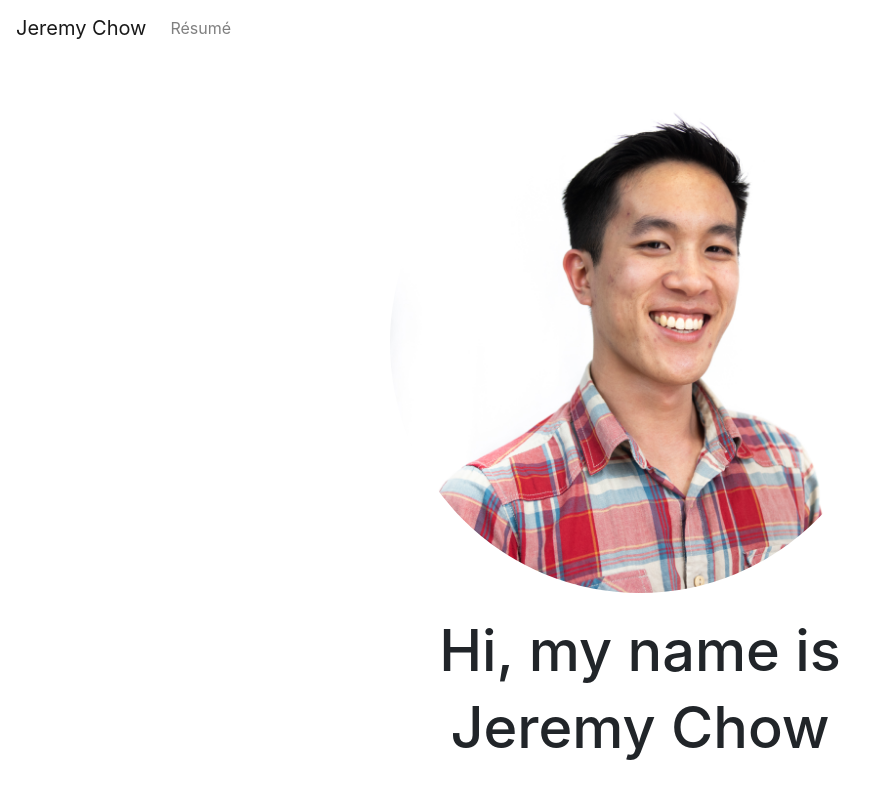
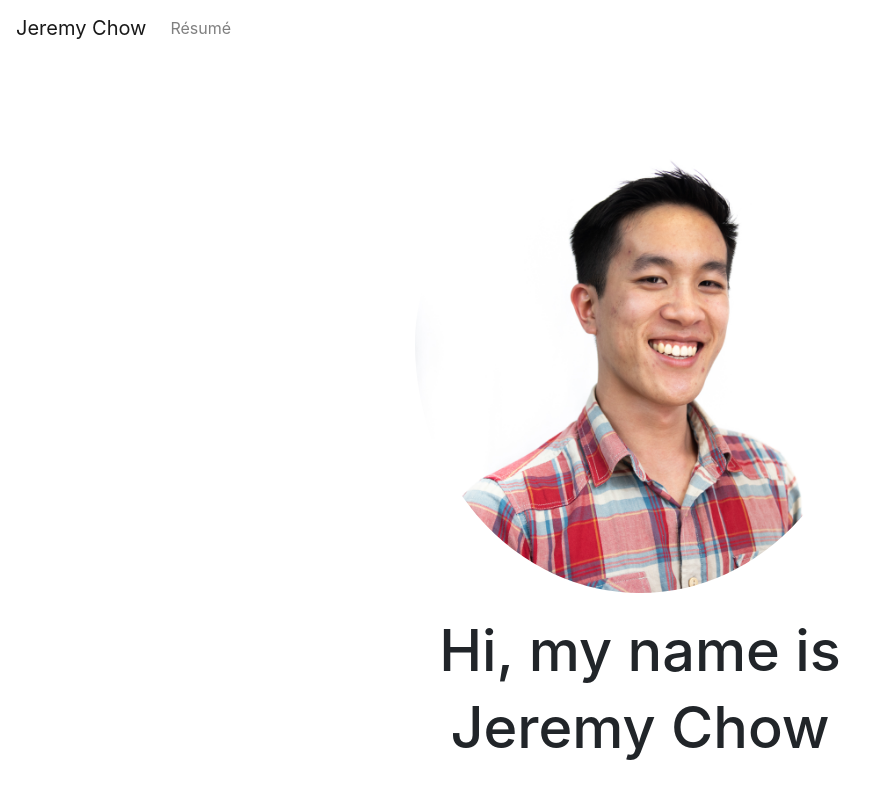
Before and after one commit to jeremyrchow/portfolio-heroku, a React (Create React App) app: page / in a window 1280 px wide. Shown: the top 793 px of the page, without its empty margins (0-884 px from the left). Built offline with nearby package versions, Linux system fonts and the light colour scheme.

Commit message:
Fixed top padding on picture to match navbar height

```diff
--- a/src/App.js
+++ b/src/App.js
@@ -13,7 +13,7 @@ function App() {
         <HeaderBanner />
         <div className = "profile-pic">
             <img
-            style={{borderRadius: "50%", height: "calc(10vw+5vw)", maxHeight: "500px"}}
+            style={{borderRadius: "50%", paddingTop: "50px",height: "calc(10vw+5vw)", maxHeight: "500px"}}
             src = {ProfilePic}
             alt = "JeremyChowPicture"
             />
--- a/src/components/HeaderBanner.js
+++ b/src/components/HeaderBanner.js
@@ -3,6 +3,7 @@ import "./HeaderBanner.css"
 import HeaderNavButtons from "./HeaderNavButtons"
 import {Nav,Navbar,NavDropdown,NavItem,Form,FormControl,Button} from 'react-bootstrap/'
 import 'bootstrap/dist/css/bootstrap.min.css';
+import Resume from '../assets/Jeremy_Chow_Resume.pdf'
 
 
 function HeaderBanner() {
@@ -14,7 +15,7 @@ function HeaderBanner() {
         <Navbar.Collapse id="basic-navbar-nav">
           <Nav className="mr-auto">
             {/*<Nav.Link href="#link">Projects</Nav.Link>*/}
-            <Nav.Link href="https://resume.creddle.io/resume/41vrfdai6um">Résumé</Nav.Link>
+            <Nav.Link href={Resume}>Résumé</Nav.Link>
             {/*
                         <NavDropdown title="Projects" id="basic-nav-dropdown">
                           <NavDropdown.Item href="#action/3.1">Machine Learning</NavDropdown.Item>
```
Also changed, not shown: 10 other files (tests, documents, lock files or other folders).
